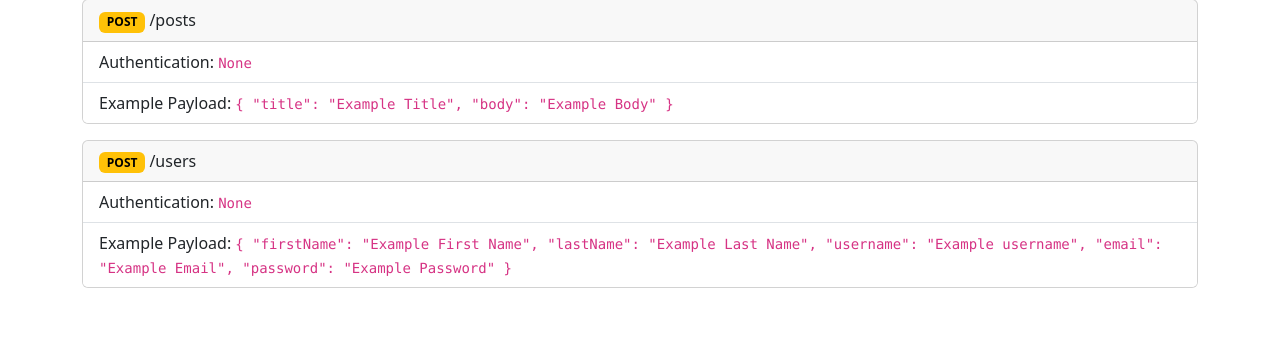
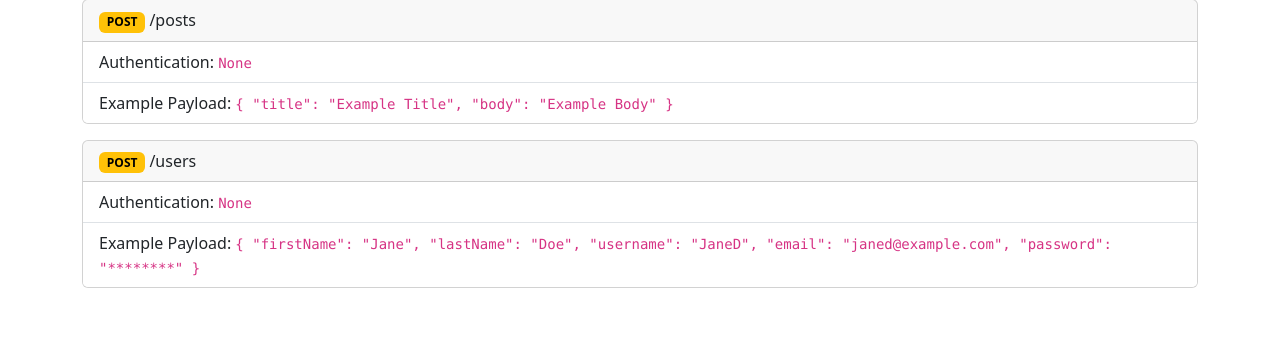
Before and after one commit to DMDBari/flask_blog_api, a Flask app: page / in a window 1280 px wide. Shown: the part 387-724 px from the top of the page. Run offline with Flask 3, Linux system fonts and the light colour scheme.

Commit message:
Updated template with Create User documentation

```diff
--- a/app/templates/index.html
+++ b/app/templates/index.html
@@ -68,7 +68,7 @@
                         </div>
                         <ul class="list-group list-group-flush">
                             <li class="list-group-item">Authentication: <code>None</code></li>
-                            <li class="list-group-item">Example Payload: <code>{ "firstName": "Example First Name", "lastName": "Example Last Name", "username": "Example username", "email": "Example Email", "password": "Example Password" }</code></li>
+                            <li class="list-group-item">Example Payload: <code>{ "firstName": "Jane", "lastName": "Doe", "username": "JaneD", "email": "janed@example.com", "password": "********" }</code></li>
                         </ul>
                     </div>
                 </div>
```
